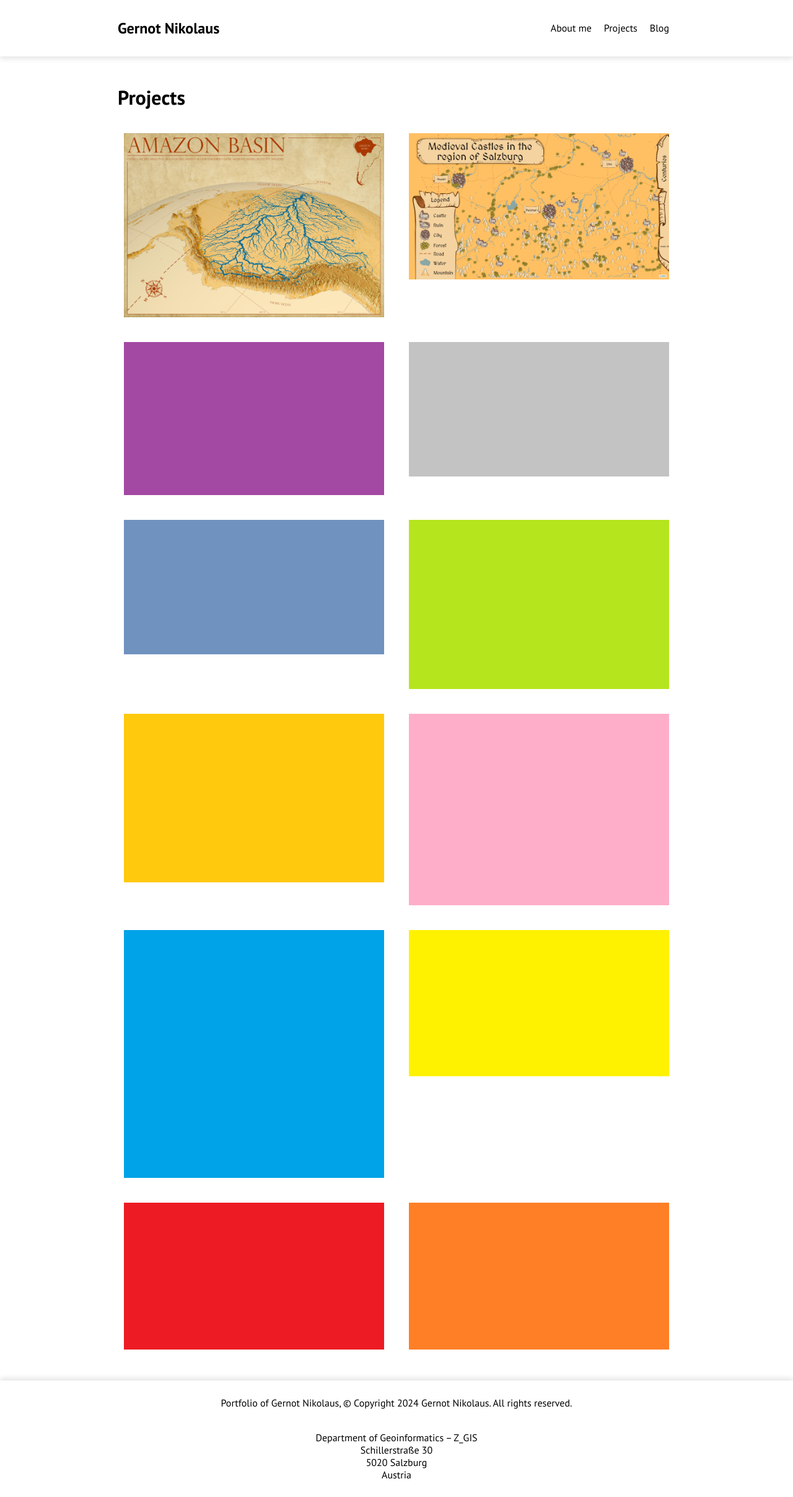
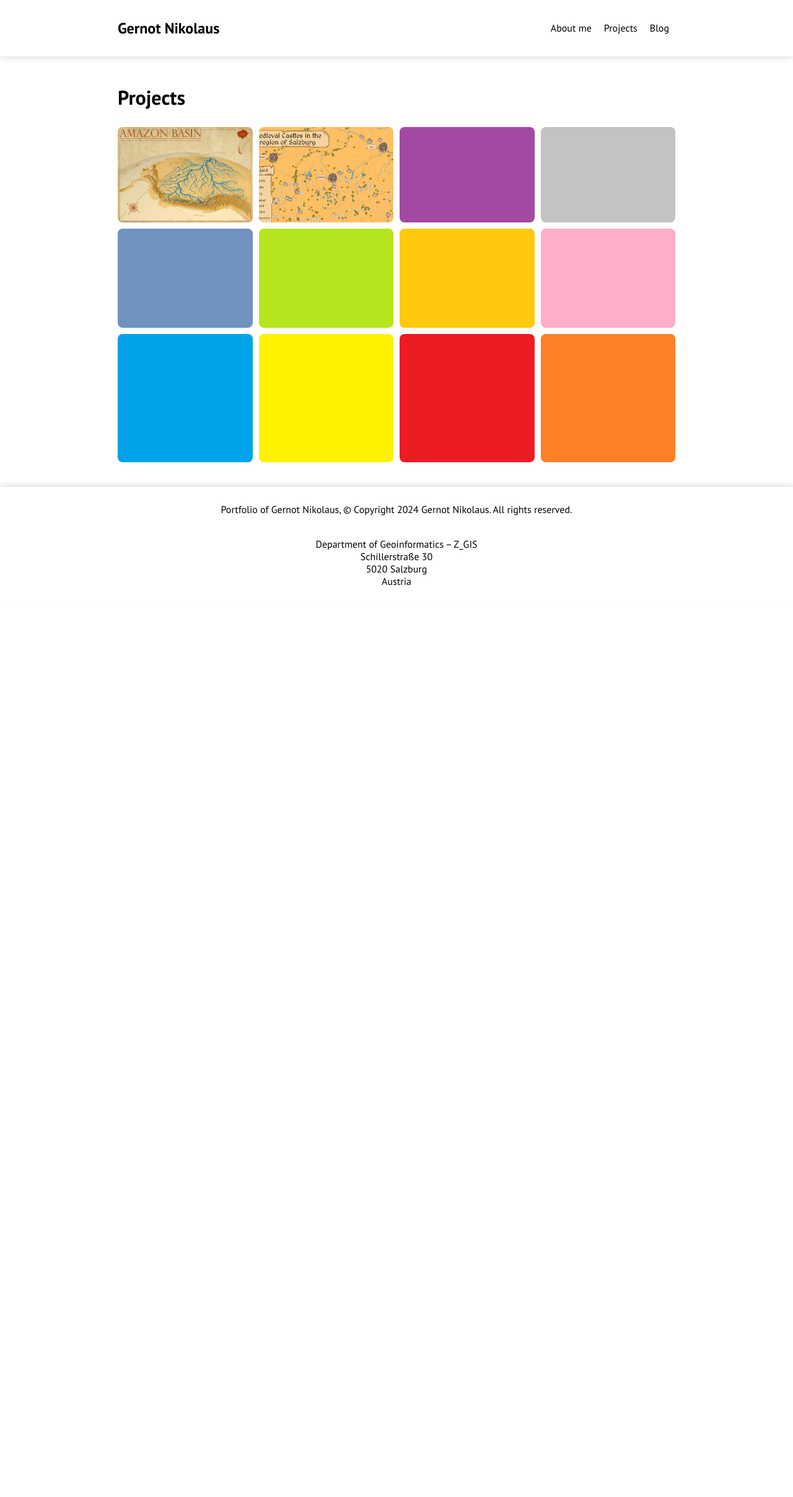
Before and after one commit to gernotnikolaus/gernotnikolaus.github.io, a Jekyll site: the page built from projects.md, in a window 1280 px wide. Shown: the whole page at 62% size. Built offline with Jekyll 4.4.1, drawn with Linux system fonts in a browser that asks for light colours; after the commit the page ends 974 px from its top, so only the background shows below that.

Commit message:
image gallery

```diff
--- a/assets/main.css
+++ b/assets/main.css
@@ -297,45 +297,35 @@ footer p {
 }
 
 /* Gallery Container */
+/* Gallery Container */
 .gallery-container {
-    display: flex;
-    flex-wrap: wrap;
-    justify-content: space-between;
-    gap: 20px; /* Space between gallery items */
+    display: grid;
+    grid-template-columns: repeat(auto-fill, minmax(200px, 1fr)); /* Responsive grid */
+    gap: 10px; /* Space between gallery items */
     margin: 20px auto; /* Adjust margin as needed */
     max-width: 1200px; /* Optional: set a max-width for better alignment */
 }
 
 /* Gallery Item */
 .gallery-item {
-    display: flex;
-    flex-direction: column; /* Stack image and title vertically */
-    align-items: left; /* Center-align image and title */
-    flex: 1 1 calc(33.333% - 20px); /* Three items per row with space between */
-    box-sizing: border-box;
-    margin: 10px; /* Adjust margin as needed */
+    position: relative;
+    overflow: hidden;
+    background-color: #f0f0f0; /* Optional: background color */
+    border-radius: 8px; /* Optional: rounded corners */
 }
 
-/* Gallery Item Styles */
+/* Gallery Item Image */
 .gallery-item img {
-    width: 100%; /* Ensure the image takes up the full width of the item */
-    height: auto; /* Maintain aspect ratio */
-    transition: filter 0.3s ease, transform 0.3s ease; /* Smooth transition for hover effect */
-    cursor: pointer;
+    width: 100%;
+    height: 100%;
+    object-fit: cover; /* Maintain aspect ratio without cropping */
+    display: block;
+    transition: transform 0.3s ease;
 }
 
 /* Hover Effect to Restore Original Color */
 .gallery-item img:hover {
-    filter: grayscale(0%); /* Remove grayscale filter on hover */
     transform: scale(1.05); /* Slightly scale the image */
-}
-
-/* Ensure Titles Align with Images */
-.gallery-item h2 {
-    margin-top: 10px; /* Space between image and title */
-    text-align: center; /* Center align the title */
-    font-size: 1.5em; /* Adjust the font size of the title */
-    color: #000000; /* Title color */
 }
 
 /* Fullscreen Modal Styles */
@@ -348,14 +338,14 @@ footer p {
     width: 100%;
     height: 100%;
     overflow: auto;
-    background-color: #fff; /* White background for the modal */
+    background-color: rgba(0, 0, 0, 0.8); /* Semi-transparent background */
 }
 
 #imageModal span {
     position: absolute;
     top: 20px;
     right: 35px;
-    color: #000; /* Black color for the close button */
+    color: #fff; /* White color for the close button */
     font-size: 40px;
     font-weight: bold;
     cursor: pointer;
```
Also changed, not shown: projects.md (+0 -1 lines).
